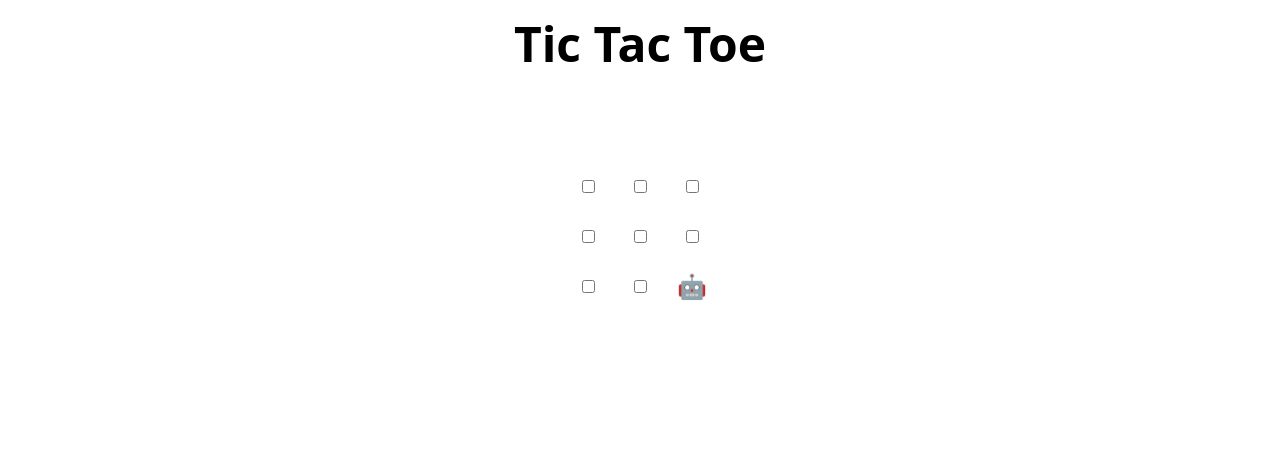
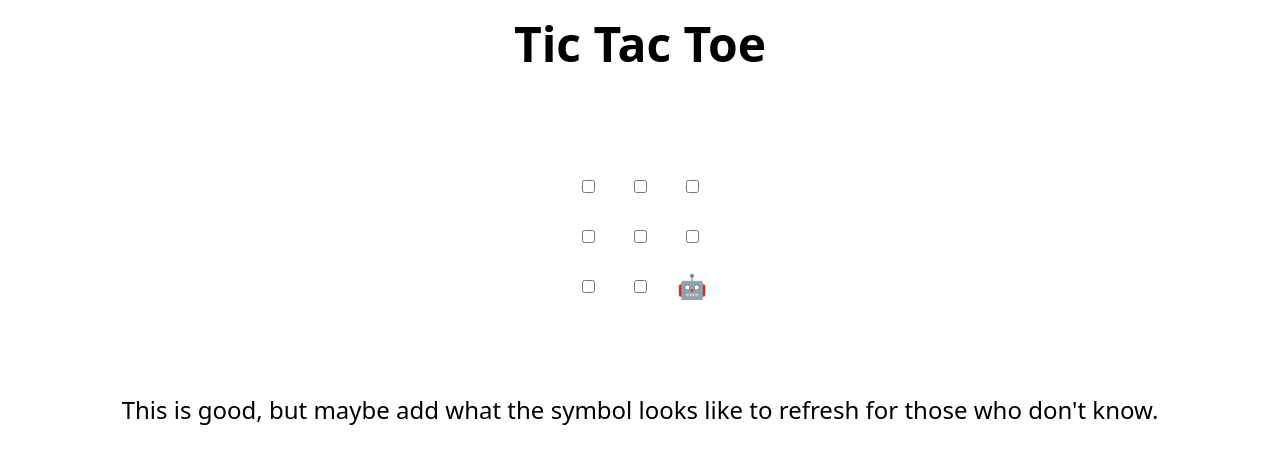
Before and after one commit to MrDenbo/skills-review-pull-requests, a plain HTML site: page index.html in a window 1280 px wide. Drawn offline with Linux system fonts and the light colour scheme.

Commit message:
Update index.html
Keep the "Game Over" but add the suggestion in next screen

```diff
--- a/index.html
+++ b/index.html
@@ -48,7 +48,7 @@
 </table>
 
 <h2 hidden>Game over, refresh to play again 🧑‍💻 🤖!</h2>
-
+This is good, but maybe add what the symbol looks like to refresh for those who don't know.
 <script>
   // Initialization
   const boxes = Array.from(document.querySelectorAll("td"));
```
